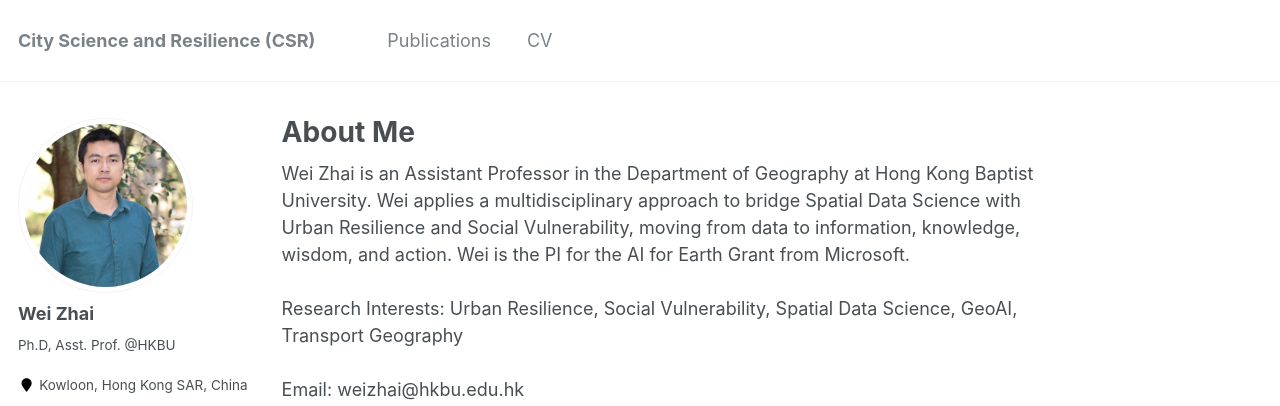
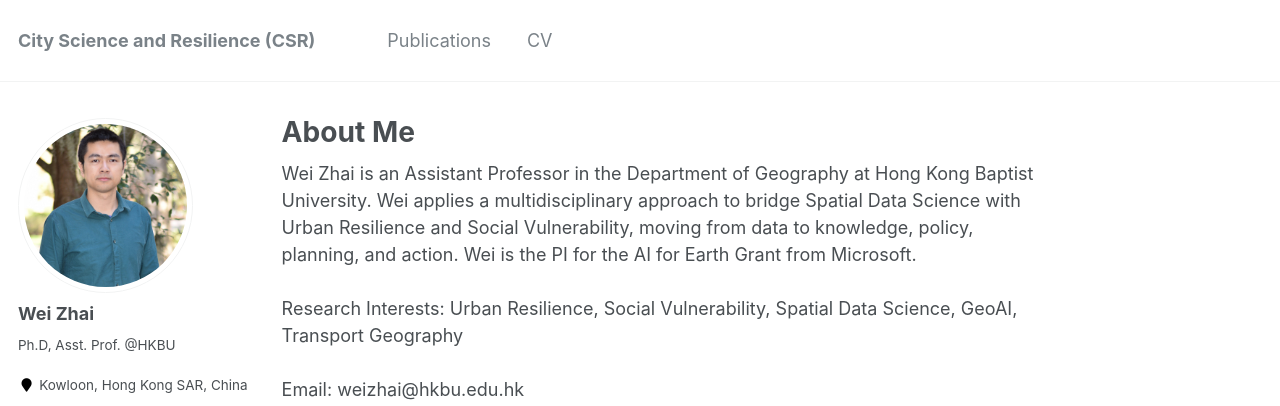
Before and after one commit to skywalkerzhai/weizhai.github.io, a Jekyll site: the page built from _pages/about.md, in a window 1280 px wide and 900 px high. Shown: the top 406 px of the window. Built offline with Jekyll 4.4.1, drawn with Linux system fonts in a browser that asks for light colours; some web fonts are replaced.

Commit message:
Update about.md

```diff
--- a/_pages/about.md
+++ b/_pages/about.md
@@ -8,7 +8,7 @@ redirect_from:
   - /about.html
 ---
 
-Wei Zhai is an Assistant Professor in the Department of Geography at Hong Kong Baptist University. Wei  applies a multidisciplinary approach to bridge Spatial Data Science with Urban Resilience and Social Vulnerability, moving from data to information, knowledge, wisdom, and action. Wei is the PI for the AI for Earth Grant from Microsoft.
+Wei Zhai is an Assistant Professor in the Department of Geography at Hong Kong Baptist University. Wei  applies a multidisciplinary approach to bridge Spatial Data Science with Urban Resilience and Social Vulnerability, moving from data to knowledge, policy, planning, and action. Wei is the PI for the AI for Earth Grant from Microsoft.
 <br/><br/>
 Research Interests: Urban Resilience, Social Vulnerability, Spatial Data Science, GeoAI, Transport Geography
 <br/><br/>
```
